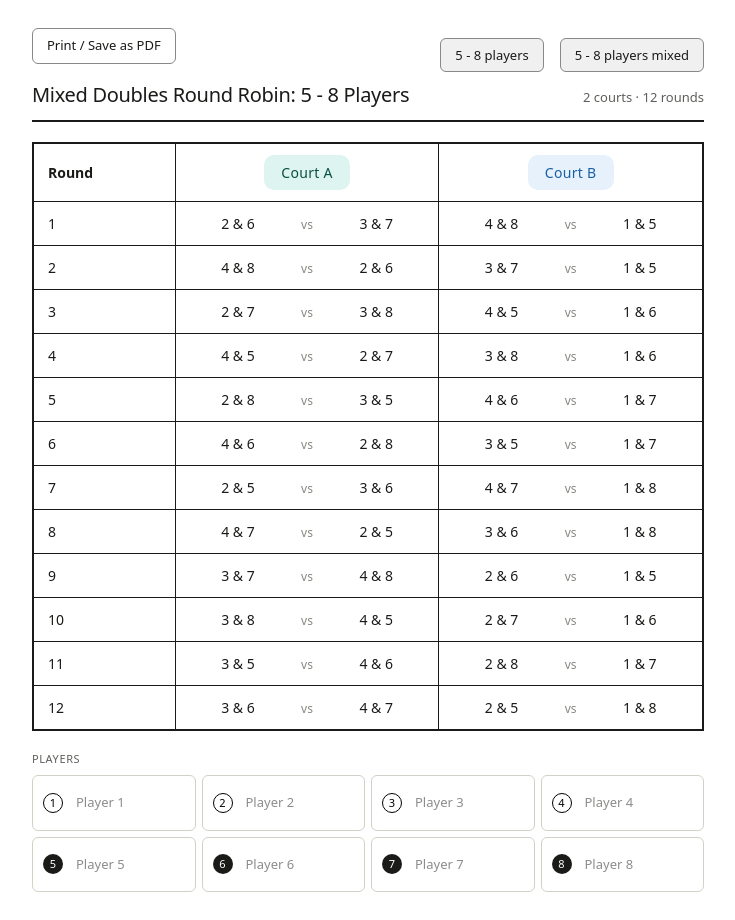
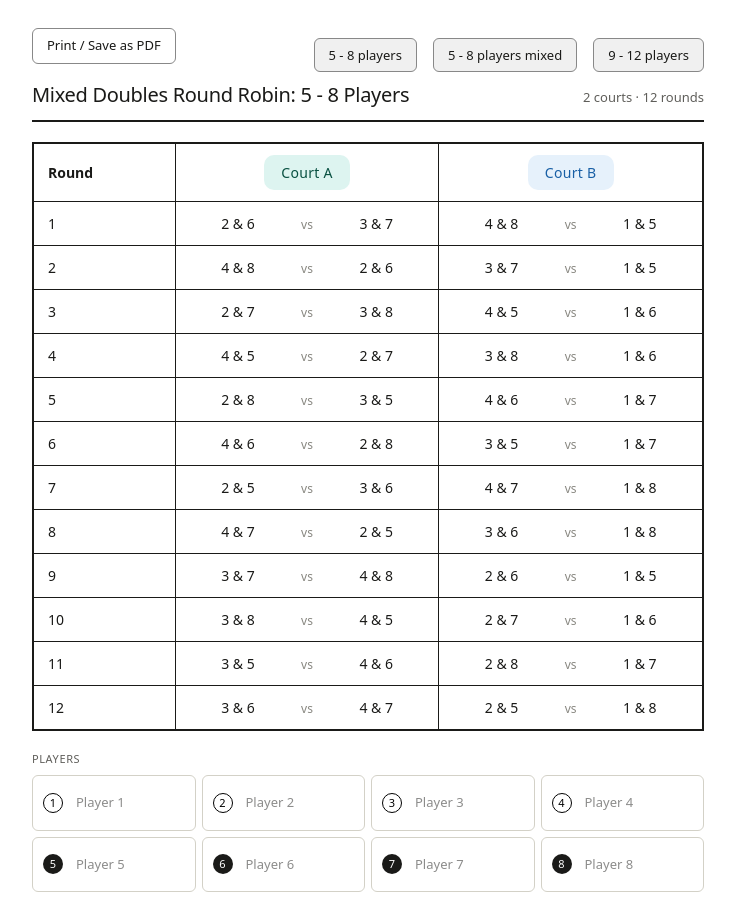
Before and after one commit to ajalmaguer/pickleball_bracket_maker, a React (Vite) app: page /5-8-players-mixed in a window 1280 px wide. Shown: the whole page, without its empty margins (272-1007 px from the left). Built offline with nearby package versions, Linux system fonts and the light colour scheme.

Commit message:
refactored to allow n courts. added 9 - 12 regular round robin

```diff
--- a/dev-dist/sw.js
+++ b/dev-dist/sw.js
@@ -81,7 +81,7 @@ define(['./workbox-7e5eb42b'], (function (workbox) { 'use strict';
     "revision": "3ca0b8505b4bec776b69afdba2768812"
   }, {
     "url": "index.html",
-    "revision": "0.3mlusqoqr5c"
+    "revision": "0.470sdmr07uc"
   }], {});
   workbox.cleanupOutdatedCaches();
   workbox.registerRoute(new workbox.NavigationRoute(workbox.createHandlerBoundToURL("index.html"), {
--- /dev/null
+++ b/src/routes/-components/NCourtTable.tsx
@@ -0,0 +1,84 @@
+import { type ReactNode } from 'react';
+
+type TableProps = {
+  rows: { matchups: [ReactNode, ReactNode][] }[];
+  courts: string[];
+  handleCourtChange: (index: number, value: string) => void;
+};
+
+export function NCourtTable({ rows, courts, handleCourtChange }: TableProps) {
+  return (
+    <>
+      <div className="table-view">
+        <table>
+          <thead>
+            <tr>
+              <th>Round</th>
+              {courts.map((court, i) => (
+                <th key={i}>
+                  <div className="court-container">
+                    <span
+                      className={[
+                        'court-badge',
+                        i % 2 === 0 ? 'badge-a' : 'badge-b',
+                      ].join(' ')}
+                    >
+                      <input
+                        id={`court-${i}-input`}
+                        type="text"
+                        value={court}
+                        onChange={(e) => handleCourtChange(i, e.target.value)}
+                      />
+                    </span>
+                  </div>
+                </th>
+              ))}
+            </tr>
+          </thead>
+          <tbody>
+            {rows.map(({ matchups }, index) => {
+              return (
+                <tr key={index}>
+                  <td>{index + 1}</td>
+                  {matchups.map(([teamA, teamB], j) => {
+                    return (
+                      <td key={j}>
+                        <div className="matchup">
+                          <span className="team">{teamA}</span>
+                          <span className="vs">vs</span>
+                          <span className="team">{teamB}</span>
+                        </div>
+                      </td>
+                    );
+                  })}
+                </tr>
+              );
+            })}
+          </tbody>
+        </table>
+      </div>
+
+      <div className="card-view">
+        {rows.map(({ matchups }, index) => {
+          return (
+            <div className="round-card" key={index}>
+              <div className="round-header">Round {index + 1}</div>
+              {matchups.map(([teamA, teamB], j) => {
+                return (
+                  <div className="court-row" key={j}>
+                    <span className="court-label label-a">{courts[0]}</span>
+                    <div className="mobile-matchup">
+                      <span className="mobile-team">{teamA}</span>
+                      <span className="mobile-vs">vs</span>
+                      <span className="mobile-team">{teamB}</span>
+                    </div>
+                  </div>
+                );
+              })}
+            </div>
+          );
+        })}
+      </div>
+    </>
+  );
+}
--- a/src/routes/-components/TwoCourtRoundRobinPage.tsx
+++ b/src/routes/-components/RoundRobinPage.tsx
@@ -1,9 +1,9 @@
 import type { PlayerId, RoundRobin } from '@/types';
+import { Link } from '@tanstack/react-router';
 import type { SetStateAction, WritableAtom } from 'jotai';
 import { useAtom } from 'jotai/react';
 import type { ReactNode } from 'react';
-import { Table } from './TwoCourtTable';
-import { Link } from '@tanstack/react-router';
+import { NCourtTable } from './NCourtTable';
 
 function formatNames(
   [playerAId, playerBId]: [PlayerId, PlayerId],
@@ -22,7 +22,7 @@ type RoundRobinPageProps = {
   mixedDoubles?: boolean;
 };
 
-export function TwoCourtRoundRobinPage({
+export function RoundRobinPage({
   title,
   namesStorage,
   courtStorage,
@@ -33,13 +33,16 @@ export function TwoCourtRoundRobinPage({
   const [courts, setCourts] = useAtom(courtStorage);
 
   const tableRows = roundRobin.map((round) => {
-    const [matchA, matchB] = round;
-    return [
-      formatNames(matchA.serve, playerNames),
-      formatNames(matchA.receive, playerNames),
-      formatNames(matchB?.serve || '', playerNames),
-      formatNames(matchB?.receive || '', playerNames),
-    ] as [ReactNode, ReactNode, ReactNode, ReactNode];
+    const matchups: [ReactNode, ReactNode][] = [];
+    round.forEach(({ serve, receive }) => {
+      matchups.push([
+        formatNames(serve, playerNames),
+        formatNames(receive, playerNames),
+      ]);
+    });
+    return {
+      matchups,
+    };
   });
 
   function handleCourtChange(index: number, value: string) {
@@ -72,6 +75,9 @@ export function TwoCourtRoundRobinPage({
             <li>
               <Link to="/5-8-players-mixed">5 - 8 players mixed</Link>
             </li>
+            <li>
+              <Link to="/9-12-players">9 - 12 players</Link>
+            </li>
           </ul>
         </div>
       </div>
@@ -83,7 +89,7 @@ export function TwoCourtRoundRobinPage({
         </div>
       </div>
 
-      <Table
+      <NCourtTable
         rows={tableRows}
         courts={courts}
         handleCourtChange={handleCourtChange}
--- a/src/routes/5-8-players-mixed.tsx
+++ b/src/routes/5-8-players-mixed.tsx
@@ -1,7 +1,7 @@
 import type { RoundRobin } from '@/types';
 import { createFileRoute } from '@tanstack/react-router';
 import { atomWithStorage } from 'jotai/utils';
-import { TwoCourtRoundRobinPage } from './-components/TwoCourtRoundRobinPage';
+import { RoundRobinPage } from './-components/RoundRobinPage';
 
 const namesStorage = atomWithStorage('5-8-players-mixed--names', [
   '',
@@ -19,7 +19,7 @@ const courtStorage = atomWithStorage('5-8-players-mixed--courts', [
   'Court B',
 ]);
 
-const mixedDoubles: RoundRobin = [
+const roundRobin: RoundRobin = [
   // 1 > 1, 5,
   // 2 > 2, 6,
   // 3 > 3, 7,
@@ -113,11 +113,11 @@ export const Route = createFileRoute('/5-8-players-mixed')({
 
 function FiveToEightPlayersMixed() {
   return (
-    <TwoCourtRoundRobinPage
+    <RoundRobinPage
       title="Mixed Doubles Round Robin: 5 - 8 Players"
       namesStorage={namesStorage}
       courtStorage={courtStorage}
-      roundRobin={mixedDoubles}
+      roundRobin={roundRobin}
       mixedDoubles
     />
   );
--- a/src/routes/5-8-players.tsx
+++ b/src/routes/5-8-players.tsx
@@ -1,7 +1,7 @@
 import type { RoundRobin } from '@/types';
 import { createFileRoute } from '@tanstack/react-router';
 import { atomWithStorage } from 'jotai/utils';
-import { TwoCourtRoundRobinPage } from './-components/TwoCourtRoundRobinPage';
+import { RoundRobinPage } from './-components/RoundRobinPage';
 
 const namesStorage = atomWithStorage('5-8-players--names', [
   '',
@@ -56,7 +56,7 @@ export const Route = createFileRoute('/5-8-players')({
 
 function FiveToEightPlayers() {
   return (
-    <TwoCourtRoundRobinPage
+    <RoundRobinPage
       title="Round Robin: 5 - 8 Players"
       namesStorage={namesStorage}
       courtStorage={courtStorage}
--- a/src/routes/9-12-players.tsx
+++ b/src/routes/9-12-players.tsx
@@ -1,9 +1,98 @@
+import type { RoundRobin } from '@/types';
 import { createFileRoute } from '@tanstack/react-router';
+import { atomWithStorage } from 'jotai/utils';
+import { RoundRobinPage } from './-components/RoundRobinPage';
+
+const namesStorage = atomWithStorage('9-12-players--names', [
+  '',
+  '',
+  '',
+  '',
+  '',
+  '',
+  '',
+  '',
+  '',
+  '',
+  '',
+  '',
+]);
+
+const courtStorage = atomWithStorage('9-12-players--courts', [
+  'Court A',
+  'Court B',
+  'Court C',
+]);
+
+const roundRobin: RoundRobin = [
+  [
+    { serve: [3, 4], receive: [2, 7] },
+    { serve: [9, 11], receive: [5, 8] },
+    { serve: [6, 10], receive: [12, 1] },
+  ],
+  [
+    { serve: [2, 3], receive: [12, 6] },
+    { serve: [5, 9], receive: [11, 1] },
+    { serve: [8, 10], receive: [4, 7] },
+  ],
+  [
+    { serve: [4, 8], receive: [10, 1] },
+    { serve: [12, 2], receive: [11, 5] },
+    { serve: [7, 9], receive: [3, 6] },
+  ],
+  [
+    { serve: [11, 12], receive: [10, 4] },
+    { serve: [6, 8], receive: [2, 5] },
+    { serve: [3, 7], receive: [9, 1] },
+  ],
+  [
+    { serve: [10, 11], receive: [9, 3] },
+    { serve: [2, 6], receive: [8, 1] },
+    { serve: [5, 7], receive: [12, 4] },
+  ],
+  [
+    { serve: [12, 5], receive: [7, 1] },
+    { serve: [9, 10], receive: [8, 2] },
+    { serve: [4, 6], receive: [11, 3] },
+  ],
+  [
+    { serve: [8, 9], receive: [7, 12] },
+    { serve: [3, 5], receive: [10, 2] },
+    { serve: [11, 4], receive: [6, 1] },
+  ],
+  [
+    { serve: [7, 8], receive: [6, 11] },
+    { serve: [10, 3], receive: [5, 1] },
+    { serve: [2, 4], receive: [9, 12] },
+  ],
+  [
+    { serve: [9, 2], receive: [4, 1] },
+    { serve: [6, 7], receive: [5, 10] },
+    { serve: [12, 3], receive: [8, 11] },
+  ],
+  [
+    { serve: [5, 6], receive: [4, 9] },
+    { serve: [11, 2], receive: [7, 10] },
+    { serve: [8, 12], receive: [3, 1] },
+  ],
+  [
+    { serve: [4, 5], receive: [3, 8] },
+    { serve: [7, 11], receive: [2, 1] },
+    { serve: [10, 12], receive: [6, 9] },
+  ],
+];
 
 export const Route = createFileRoute('/9-12-players')({
   component: NineToTwelvePlayers,
 });
 
 function NineToTwelvePlayers() {
-  return <div>9 - 12 players page works</div>;
+  return (
+    <RoundRobinPage
+      title="Round Robin: 9 - 12 Players"
+      namesStorage={namesStorage}
+      courtStorage={courtStorage}
+      roundRobin={roundRobin}
+    />
+  );
 }
--- a/tsconfig.json
+++ b/tsconfig.json
@@ -20,7 +20,6 @@
     "noUnusedParameters": true,
     "noFallthroughCasesInSwitch": true,
     "noUncheckedSideEffectImports": true,
-    "baseUrl": ".",
     "paths": {
       "@/*": ["./src/*"]
     }
```
Also changed, not shown: src/routes/-components/TwoCourtTable.tsx (deleted, +0 -91 lines).
